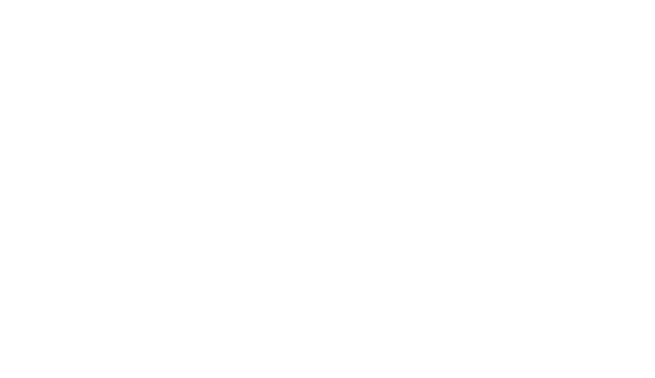
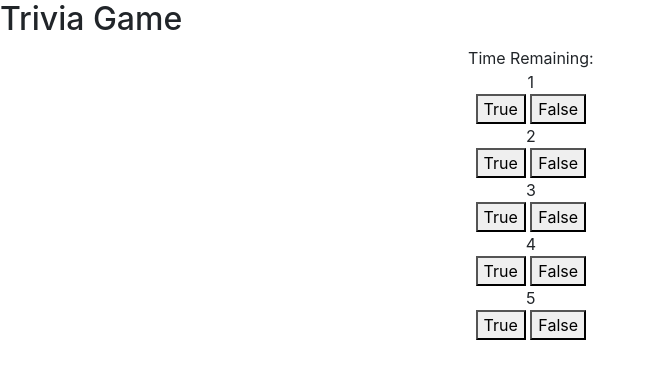
Before and after one commit to holmanelisek/TriviaGame, a plain HTML site: page index.html in a window 1280 px wide. Shown: the whole page, without its empty margins (0-655 px from the left). Drawn offline with nearby package versions, Linux system fonts and the light colour scheme.

Commit message:
basic html, aligned text, basic js

```diff
--- a/assets/css/style.css
+++ b/assets/css/style.css
@@ -1,3 +1,10 @@
+.col-10{
+    text-align: center;
+}
+.title{
+    text-align: center;
+    margin: 0px;
+}
 /*
 background image
 h2 blue text
--- a/assets/javascript/app.js
+++ b/assets/javascript/app.js
@@ -1,3 +1,35 @@
+$(document).ready(function() {
+    var secondsLeft = 30;
+    var correctAnswers = [];
+    var userAnswers = ["","","","",""];
+    var correct = 0;
+    var incorrect = 0;
+    var answers=0;
+
+    //every 1000 milliseconds, subtract 1 from the variable secondsLeft and update the display
+    setInterval(function(){
+        secondsLeft = secondsLeft-1;
+        //update inner html of timer
+        if(secondsLeft=0 && answers<5){
+            //kill switch! you gotta be done now bud
+        }
+    }, 1000)
+
+    //add the variable answer to the array userAnswers at the index of x
+    function clickedAnswer(x, answer){
+        userAnswers[x] = answer;
+        answered++;
+        //edit appearance?
+        if(answered=5){
+            //all done! stop timer! run comparison!
+        }
+    }
+
+    //
+
+
+}
+
 //timer
 //update inner html of timer
 //array of correct answers
@@ -25,3 +57,4 @@
 //
 //else
 //clear the buttons and display "Time's Up!" check video
+//
--- a/index.html
+++ b/index.html
@@ -1,3 +1,51 @@
+
+<!DOCTYPE html>
+<html lang="en">
+<head>
+    <meta charset="UTF-8">
+    <title>Trivia Game</title>
+    <link rel="stylesheet" href="https://maxcdn.bootstrapcdn.com/bootstrap/4.0.0/css/bootstrap.min.css">
+    <link rel="stylesheet" href="assets/css/style.css">
+    <script src="https://cdnjs.cloudflare.com/ajax/libs/jquery/3.2.1/jquery.min.js"></script>
+    <script src="assets/javascript/app.js"></script>
+
+</head>
+<body>
+<container>
+    <div class="row">
+        <div class="col-10">
+            <div class="row title">
+                <h2>Trivia Game</h2>
+            </div>
+            <div class="row"><div class="col">Time Remaining:</div></div>
+            <div class="row"><div class="col">1</div></div>
+            <div class="row"><div class="col">
+                <button>True</button>
+                <button>False</button>
+            </div></div>
+            <div class="row"><div class="col">2</div></div>
+            <div class="row"><div class="col">
+                    <button>True</button>
+                    <button>False</button>
+                </div></div>
+            <div class="row"><div class="col">3</div></div>
+            <div class="row"><div class="col">
+                    <button>True</button>
+                    <button>False</button>
+                </div></div>
+            <div class="row"><div class="col">4</div></div>
+            <div class="row"><div class="col">
+                    <button>True</button>
+                    <button>False</button>
+                </div></div>
+            <div class="row"><div class="col">5</div></div>
+            <div class="row"><div class="col">
+                    <button>True</button>
+                    <button>False</button>
+                </div></div>
+        </div>
+    </div>
+</container>
 <!--one col8 column
 row 1 h2 header
 row 2 time remaining:
@@ -12,3 +60,5 @@ row 10 options
 row 11 question 5
 row 12 options
 -->
+</body>
+</html>
```
